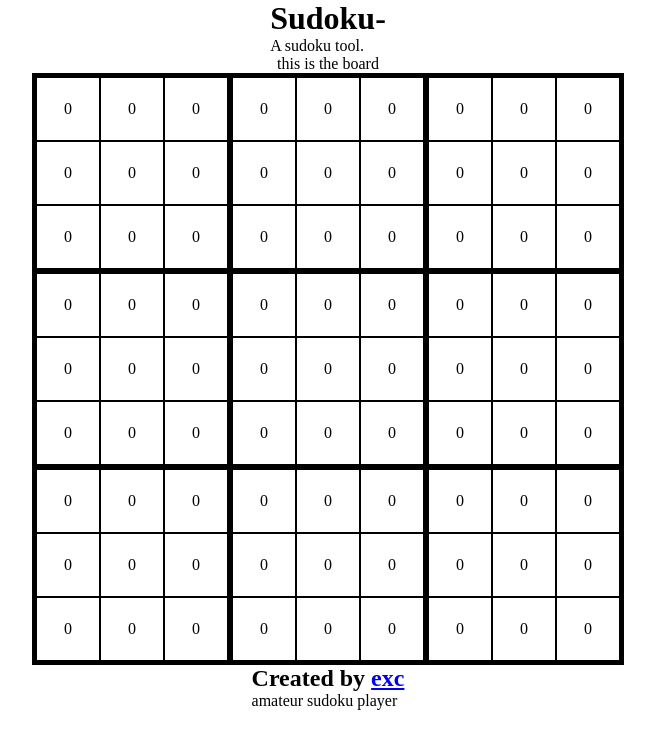
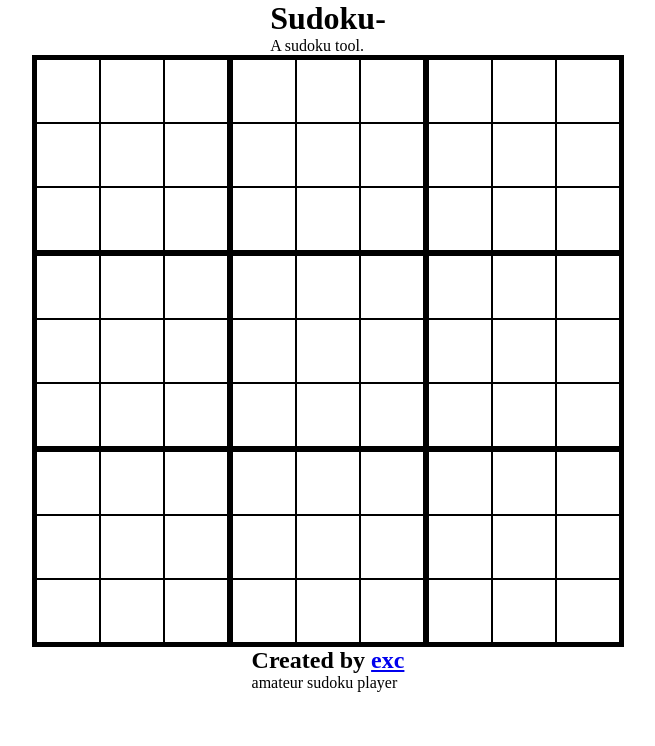
Before and after one commit to exchyphen/sudoku--hyphen, a React (Vite) app: page / in a window 1280 px wide. Shown: the top 746 px of the page, without its empty margins (312-967 px from the left). Built offline with nearby package versions, Linux system fonts and the light colour scheme.

Commit message:
removed box, added focus, keypress events, value tracking

```diff
--- a/src/App.css
+++ b/src/App.css
@@ -16,3 +16,11 @@
 
   border: 2px solid black;
 }
+
+.box {
+  display: grid;
+  grid-template-columns: repeat(3, 1fr);
+  grid-template-rows: repeat(3, 1fr);
+
+  border: 2px solid black;
+}
--- a/src/App.jsx
+++ b/src/App.jsx
@@ -2,16 +2,18 @@ import { useEffect, useState } from "react";
 import "./App.css";
 import SudokuLibrary from "./SudokuLibrary.js";
 
-import Box from "./components/box";
+import Cell from "./components/cell.jsx";
 
 function App() {
-  const [focus, setFocus] = useState(undefined);
-
   const MAX_ROW = 9;
   const MAX_COL = 9;
 
+  const [focus, setFocus] = useState([-1, -1]);
+  const [valueArr, setValueArr] = useState(
+    Array.from(Array(MAX_ROW), () => Array(MAX_COL).fill(0))
+  );
+
   // board data
-
   const data__board = Array.from(Array(MAX_ROW), () => Array(MAX_COL));
   // initialize data board
   for (let row = 0; row < MAX_ROW; row++) {
@@ -20,15 +22,54 @@ function App() {
         row: row,
         col: col,
         box: SudokuLibrary.findBox(row, col),
-        value: 0,
-        corner: [],
-        center: [],
         given: false,
       };
     }
   }
 
+  // helpful functions
+
+  // input: 2d array, output: deep copy of 2d array
+  const copyArr = (arr) => {
+    const newArr = Array.from(Array(arr.length), () =>
+      Array.from(arr[0].length)
+    );
+
+    for (let i = 0; i < arr.length; i++) {
+      for (let j = 0; j < arr[0].length; j++) {
+        newArr[i][j] = arr[i][j];
+      }
+    }
+
+    return newArr;
+  };
+
   // handlers
+  const handleCellClick = (row, col) => {
+    console.log("handling cell click", row, col);
+
+    setFocus([row, col]);
+  };
+
+  const handleKeyDown = (e) => {
+    if (e.keyCode < 49 || e.keyCode > 57) {
+      return;
+    }
+
+    console.log("key", e.keyCode);
+
+    // if no focus, do nothing
+    if (focus[0] >= 0 && focus[1] >= 0) {
+      console.log("writing to", focus[0], focus[1]);
+      console.log("value", e.keyCode - 49 + 1);
+
+      const newArr = copyArr(valueArr);
+
+      newArr[focus[0]][focus[1]] = e.keyCode - 49 + 1;
+
+      setValueArr(newArr);
+    }
+  };
 
   // helper function: create the board from cell components
   const createBoard = () => {
@@ -39,18 +80,32 @@ function App() {
 
     for (let row = 0; row < MAX_ROW; row++) {
       for (let col = 0; col < MAX_COL; col++) {
-        boxArr[data__board[row][col].box].push(data__board[row][col]);
+        const data = data__board[row][col];
+        boxArr[data.box].push(
+          <Cell
+            key={`cell_R${data.row}_C${data.col}`}
+            data={data}
+            value={valueArr[data.row][data.col]}
+            corner={[]}
+            center={[]}
+            onCellClick={handleCellClick}
+            focus={focus[0] === data.row && focus[1] === data.col}
+          ></Cell>
+        );
       }
     }
 
-    return boxArr.map((data, index) => {
-      return <Box key={`box${index}`} data={data}></Box>;
+    return boxArr.map((boxData, index) => {
+      return (
+        <section key={`box${index}`} className="box">
+          {boxData}
+        </section>
+      );
     });
   };
 
   useEffect(() => {
-    // test js
-    console.log(data__board);
+    // fetch data
   }, []);
 
   return (
@@ -61,10 +116,10 @@ function App() {
           <p>A sudoku tool.</p>
         </hgroup>
       </header>
-      <main className="main">
-        <p>this is the board</p>
-
-        <article className="board">{createBoard()}</article>
+      <main className="main prevent-select">
+        <article className="board" tabIndex="0" onKeyDown={handleKeyDown}>
+          {createBoard()}
+        </article>
       </main>
       <footer>
         <hgroup>
--- a/src/components/box.css
+++ /dev/null
@@ -1,7 +0,0 @@
-.box {
-    display: grid;
-    grid-template-columns: repeat(3, 1fr);
-    grid-template-rows: repeat(3, 1fr);
-
-    border: 2px solid black;
-}
--- a/src/components/box.jsx
+++ /dev/null
@@ -1,16 +0,0 @@
-import "./box.css";
-
-import Cell from "./cell";
-
-const Box = (props) => {
-  // create box
-  const createBox = () => {
-    return props.data.map((data, index) => {
-      return <Cell key={`cell_R${data.row}_C${data.col}`} data={data}></Cell>;
-    });
-  };
-
-  return <section className="box">{createBox()}</section>;
-};
-
-export default Box;
--- a/src/components/cell.css
+++ b/src/components/cell.css
@@ -8,6 +8,8 @@
     display: flex;
     justify-content: center;
     align-items: center;
+
+    position: relative;
 }
 
 .cell:hover {
@@ -15,3 +17,21 @@
     background: orange;
     filter: brightness(1.2);
 }
+
+.cell--focus {
+    background: red;
+}
+
+.cell--solved {
+    width: 100%;
+    height: 100%;
+
+    display: flex;
+    justify-content: center;
+    align-items: center;
+    font-size: 3rem;
+    font-weight: 700;
+
+    position: absolute;
+    background: green;
+}
--- a/src/components/cell.jsx
+++ b/src/components/cell.jsx
@@ -3,7 +3,32 @@ import "./cell.css";
 const Cell = (props) => {
   const data = props.data;
 
-  return <div className="cell">{data.value}</div>;
+  // handlers
+  const handleClick = () => {
+    console.log("focus on", data.row, data.col);
+
+    props.onCellClick(data.row, data.col);
+  };
+
+  const handleMouseEnter = (e) => {
+    e.preventDefault();
+
+    if (e.buttons === 1) {
+      console.log("mouse entered cell", data.row, data.col);
+    }
+  };
+
+  return (
+    <div
+      className={"cell" + (props.focus ? " cell--focus" : "")}
+      // onMouseEnter={handleMouseEnter}
+      onMouseDown={handleClick}
+    >
+      {props.value === 0 ? null : (
+        <div className="cell--solved">{props.value}</div>
+      )}
+    </div>
+  );
 };
 
 export default Cell;
--- a/src/index.css
+++ b/src/index.css
@@ -22,3 +22,9 @@ body {
   justify-content: center;
   align-items: center;
 }
+
+.prevent-select {
+  -webkit-user-select: none; /* Safari */
+  -ms-user-select: none; /* IE 10 and IE 11 */
+  user-select: none; /* Standard syntax */
+}
```
